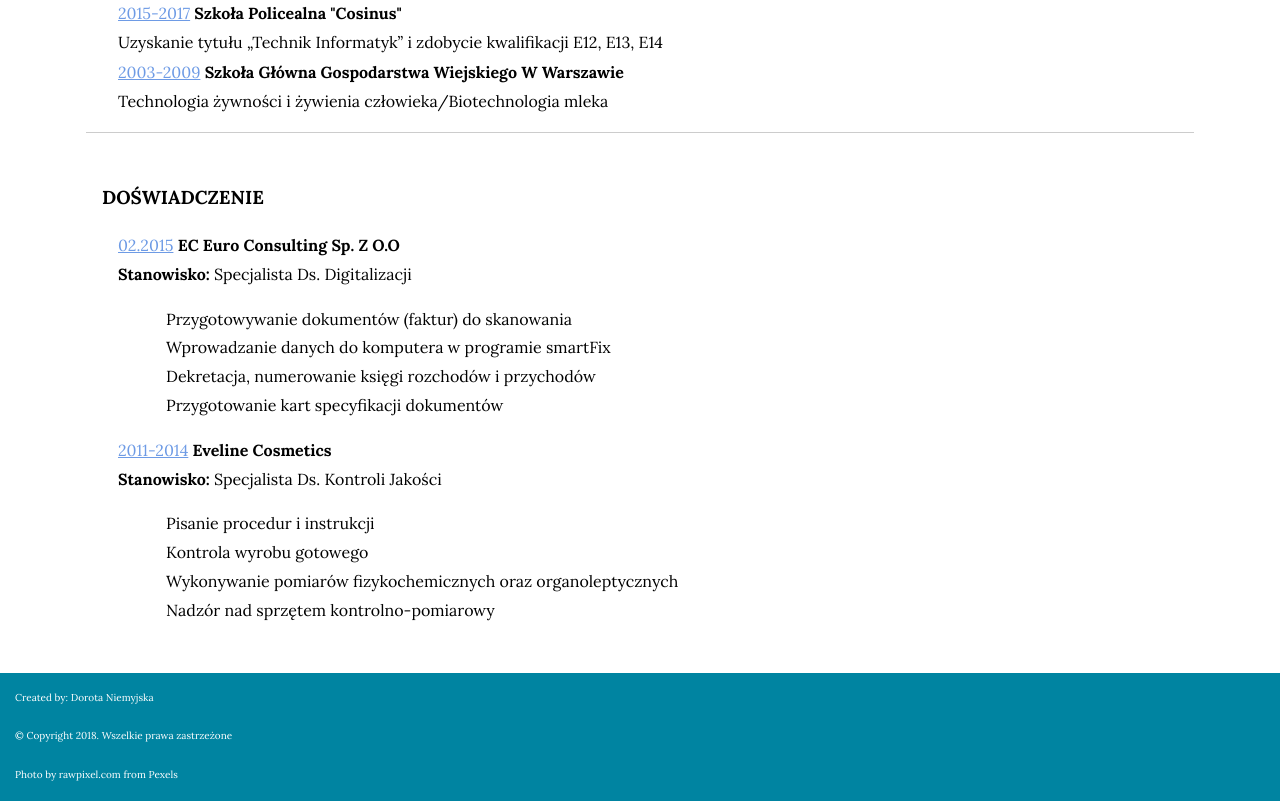
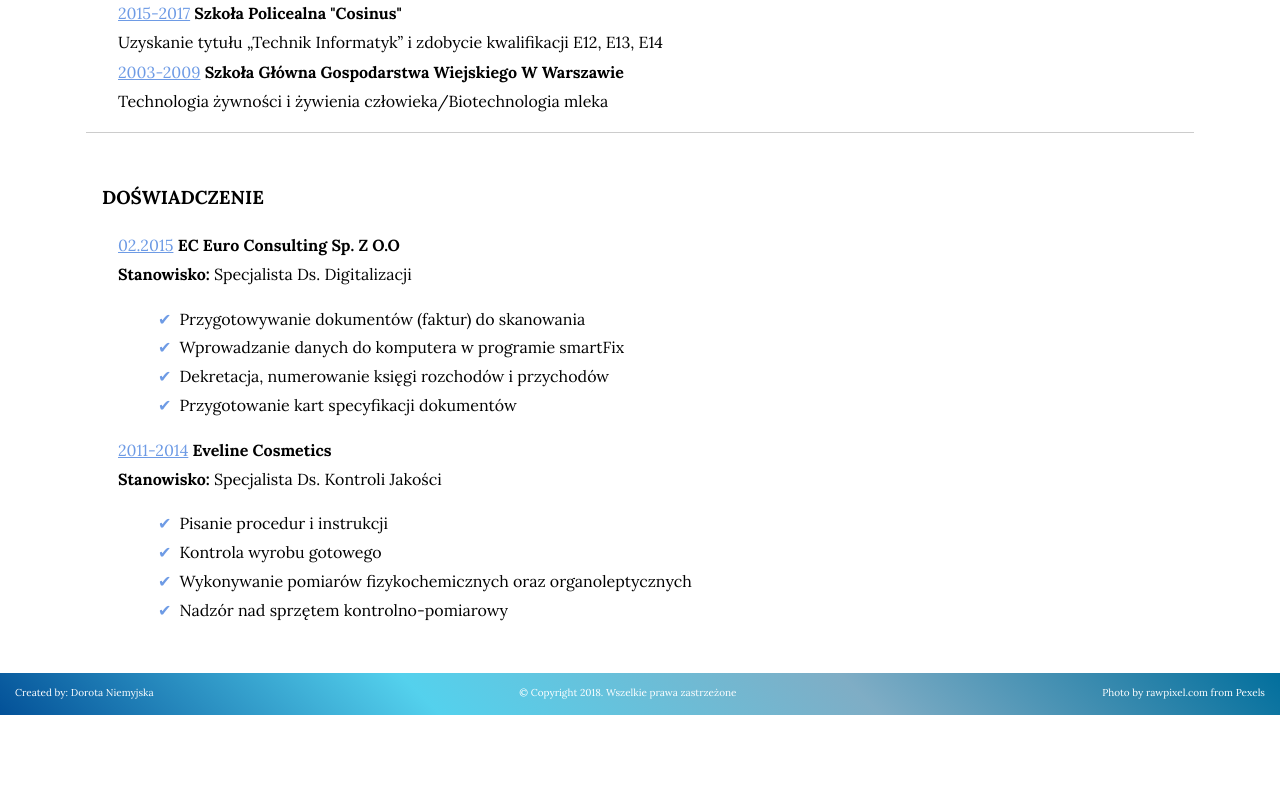
Before and after one commit to dorotaniemyjska/MyCV, a plain HTML site: page index.html in a window 1280 px wide. Shown: the part 1729-2530 px from the top of the page. After the commit the page ends 2444 px from the top, so only its background shows below. Drawn offline with Linux system fonts and the light colour scheme.

Commit message:
Add files via upload

```diff
--- a/style.css
+++ b/style.css
@@ -32,7 +32,7 @@ header, main, footer {
 header {
   padding: 2em;
   text-align: center;
-  background-image:url(img/backgrounds-blank-blue-953214.jpg);
+  background-image: url(img/backgrounds-blank-blue-953214.jpg);
   background-size: cover;
   background-position: fixed;
   color: white;
@@ -92,7 +92,7 @@ a .fab {
 }
 
 .course .title {
-   color: #5cadbf;
+  color: #5cadbf;
   -ms-flex: 0 0 33.3%;
   flex: 0 0 33.3%;
   max-width: 33%;
@@ -123,21 +123,17 @@ a .fab {
   padding-right: 0.5em;
   color: #509e98;
 }
-
-.skills .column ul
-{
+.skills .column ul {
   padding: 0;
 }
 
 .school, .job-title {
   text-transform: capitalize;
 }
-
 .school {
 
-  padding-top:1.5px;
+  padding-top: 1.5px;
 }
-
 
 .school span, .job-title span {
   color: #6e9be5;
@@ -145,24 +141,26 @@ a .fab {
 }
 
 ul.job-description li:before{
-  content: "";
+  content: "✔";
   padding-right: 0.5em;
-  color: #509e98;
+  color: #6e9be5;
 }
 
 footer {
-    padding: 0.1em 1.5em;
-    background: #0084a1;
-    font-size: 10px;
+padding: 0.1em 1.5em;
+  background-image: linear-gradient(45deg, #035198, #54d1ed, #7fadc5, #026f9d);
+  font-size: 10px;
+  display: flex;
+  justify-content: space-between;
+  height: 40px;
+  align-items: center;
+  color:#fff;
+
 }
 
-footer a, p {
-    color: #fff;
+footer a {
+  color: #fff;
 }
-footer a:hover {
-  color:#fff;
-}
-
 
 @media only screen and (max-width: 768px) {
   .course {
```
